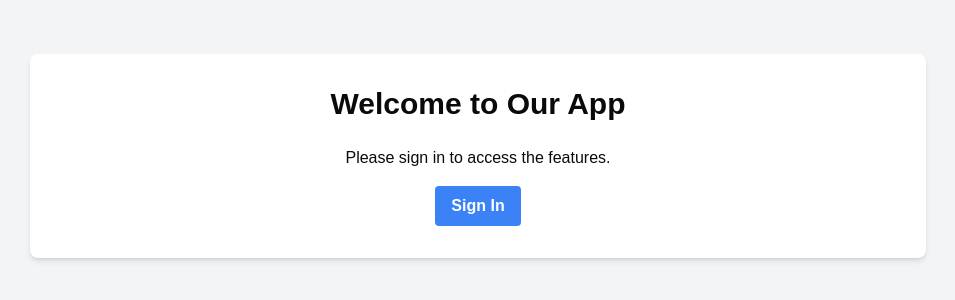
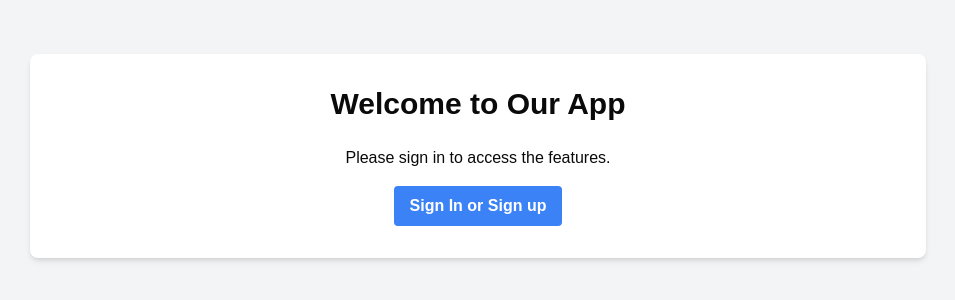
Before and after one commit to alexwox/next-convex-clerk-stripe-boilerplate, a Next.js app: page / in a window 1280 px wide. Shown: the part 244-544 px from the top of the page, without its empty margins (162-1117 px from the left). Built offline with nearby package versions, Linux system fonts and the light colour scheme; no server answers.

Commit message:
landing page

```diff
--- a/src/app/page.tsx
+++ b/src/app/page.tsx
@@ -16,7 +16,7 @@ export default function Home() {
             <p className="mb-4 dark:text-gray-300">Please sign in to access the features.</p>
             <SignInButton mode="modal">
               <button className="bg-blue-500 hover:bg-blue-600 text-white font-bold py-2 px-4 rounded">
-                Sign In
+                Sign In or Sign up
               </button>
             </SignInButton>
           </div>
```
